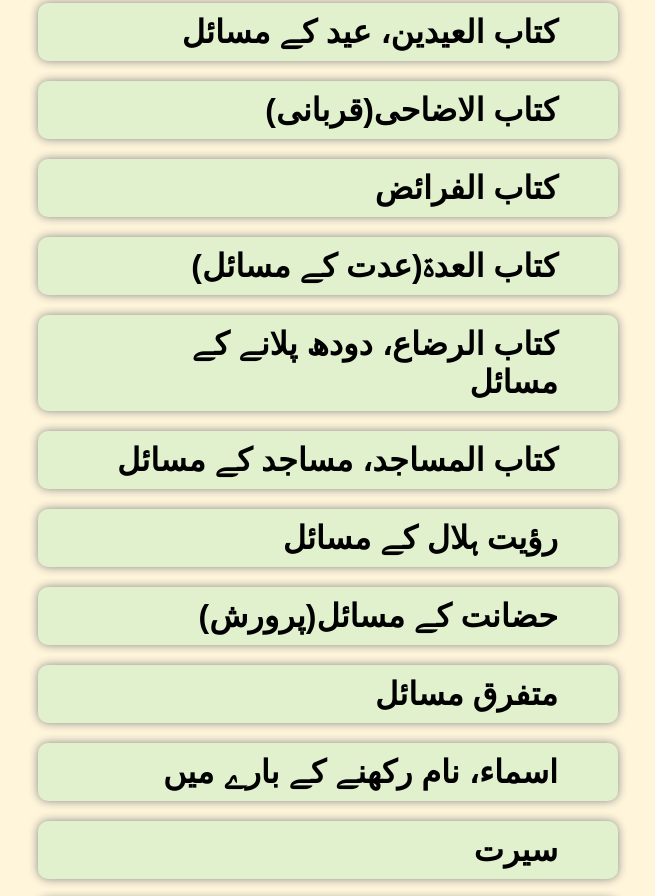
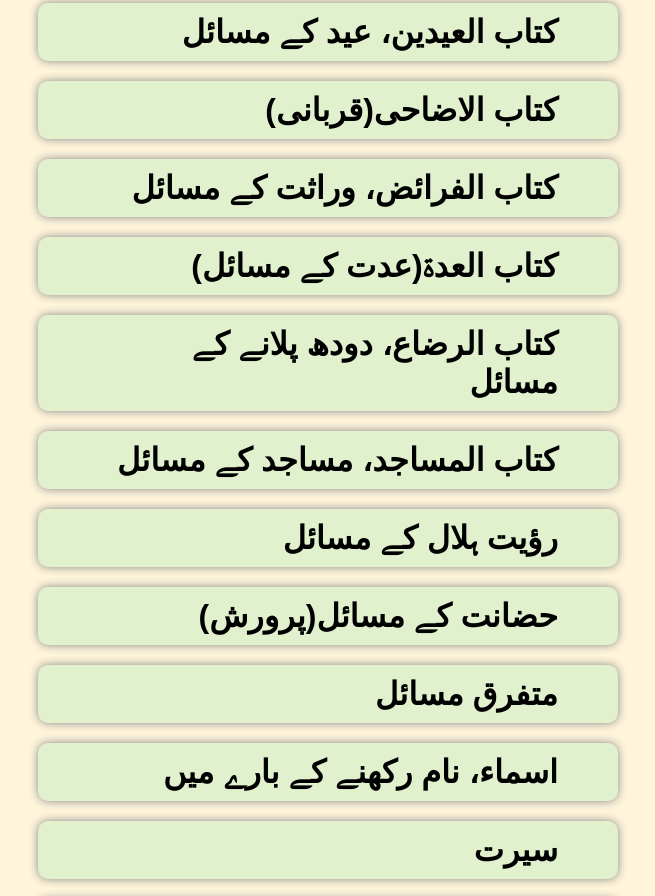
Before and after one commit to amctech106/Book-index, a plain HTML site: page btns.html in a window 1280 px wide. Shown: the part 923-1819 px from the top of the page, without its empty margins (312-967 px from the left). Drawn offline with Linux system fonts and the light colour scheme; a web font is replaced by a local one.

Commit message:
اپ ڈیٹ

```diff
--- a/btns.html
+++ b/btns.html
@@ -13,7 +13,7 @@
 <a href="./janaiz.html">کتاب الجنائز، جنازے کے مسائل</a>
 <a href="./eidain.html">کتاب العیدین، عید کے مسائل</a>
 <a href="./udahi.html">(قربانی)کتاب الاضاحی</a>
-<a href="./faraiz.html">کتاب الفرائض</a>
+<a href="./faraiz.html">کتاب الفرائض، وراثت کے مسائل</a>
 <a href="./idat.html">کتاب العدۃ(عدت کے مسائل)</a>
 <a href="./riza.html">کتاب الرضاع، دودھ پلانے کے مسائل </a>
 <a href="./masajid.html">کتاب المساجد، مساجد کے مسائل</a>
```
